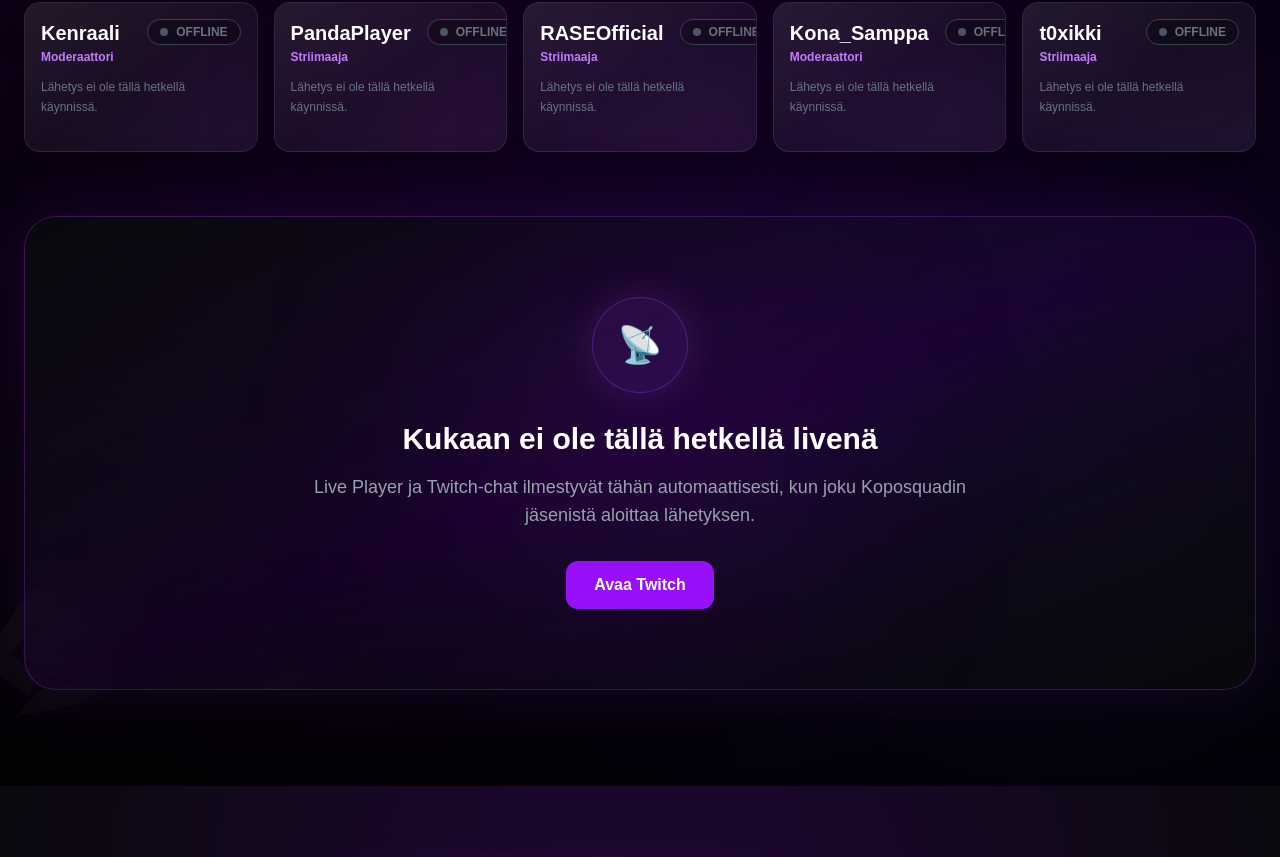
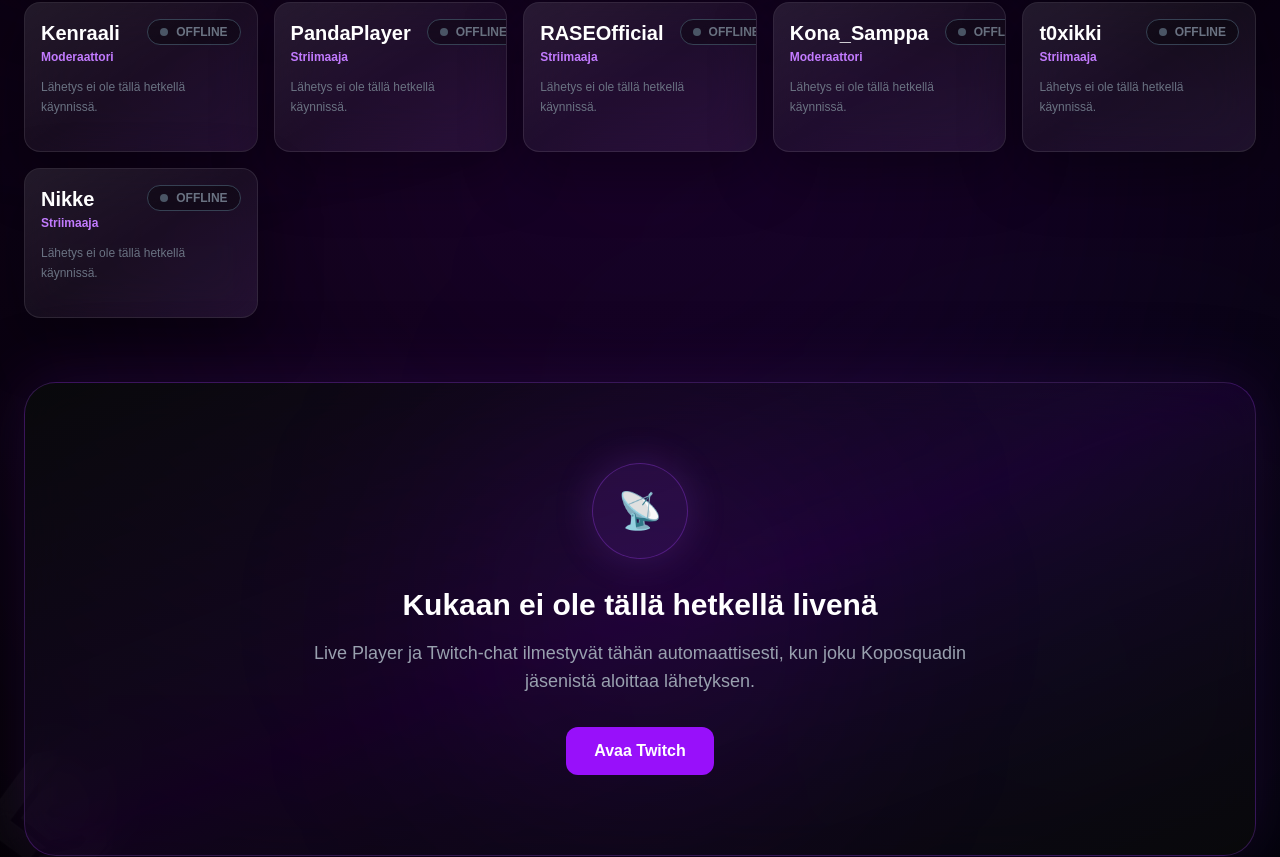
Before and after one commit to KopoStream/koposquad, a Next.js app: page / in a window 1280 px wide. Shown: the part 3325-4182 px from the top of the page. Built offline with nearby package versions, Linux system fonts and the light colour scheme; no server answers.

Commit message:
Lisatty Nikke KOPOSQUADiin

```diff
--- a/app/data/members.ts
+++ b/app/data/members.ts
@@ -271,4 +271,19 @@
     games: "Vaihtelevat pelit",
     content: "Pelistriimit ja rento yhdessäolo",
   },
+
+    {
+    name: "Nikke",
+    role: "Striimaaja",
+    twitch: "nikke_09",
+
+    image: "",
+
+    bio: "Olen aktiivinen ja sosiaalinen striimaaja, joka tykkää tehdä livejä ja olla vuorovaikutuksessa muiden kanssa. Striimaan aktiivisesti ja nautin sisällön tekemisestä sekä katsojien kanssa kommunikoinnista.\n\nOlen kiinnostunut myös mainostamisesta ja erilaisten tuotteiden sekä asioiden esille tuomisesta kiinnostavalla tavalla. Haluan tuoda KOPOSQUADiin aktiivisuutta, hyvää energiaa ja olla mukana kehittämässä yhteisöä.",
+
+    country: "Suomi",
+
+    games: "Vaihtelevat pelit",
+    content: "Aktiiviset striimit ja vuorovaikutus katsojien kanssa",
+  },
 ];
```
